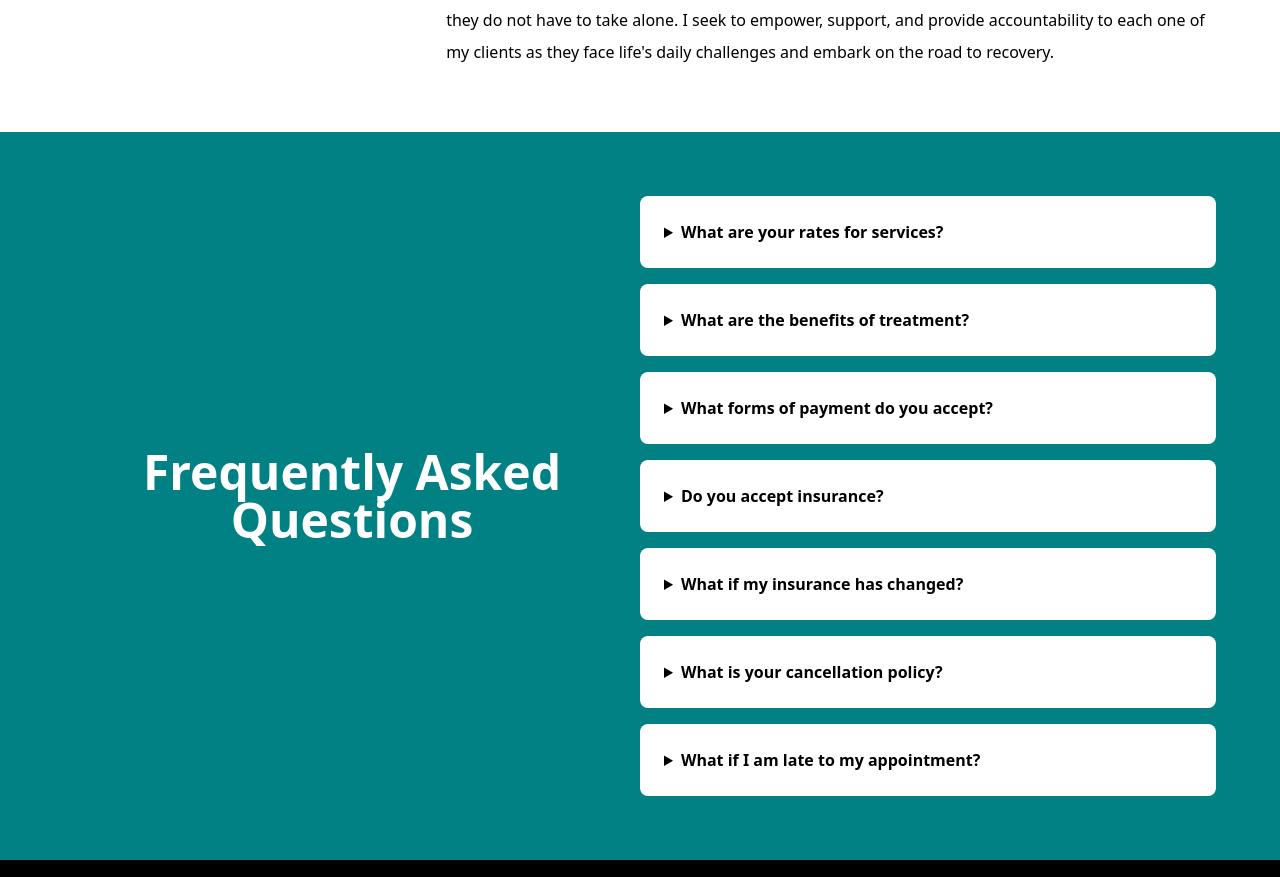
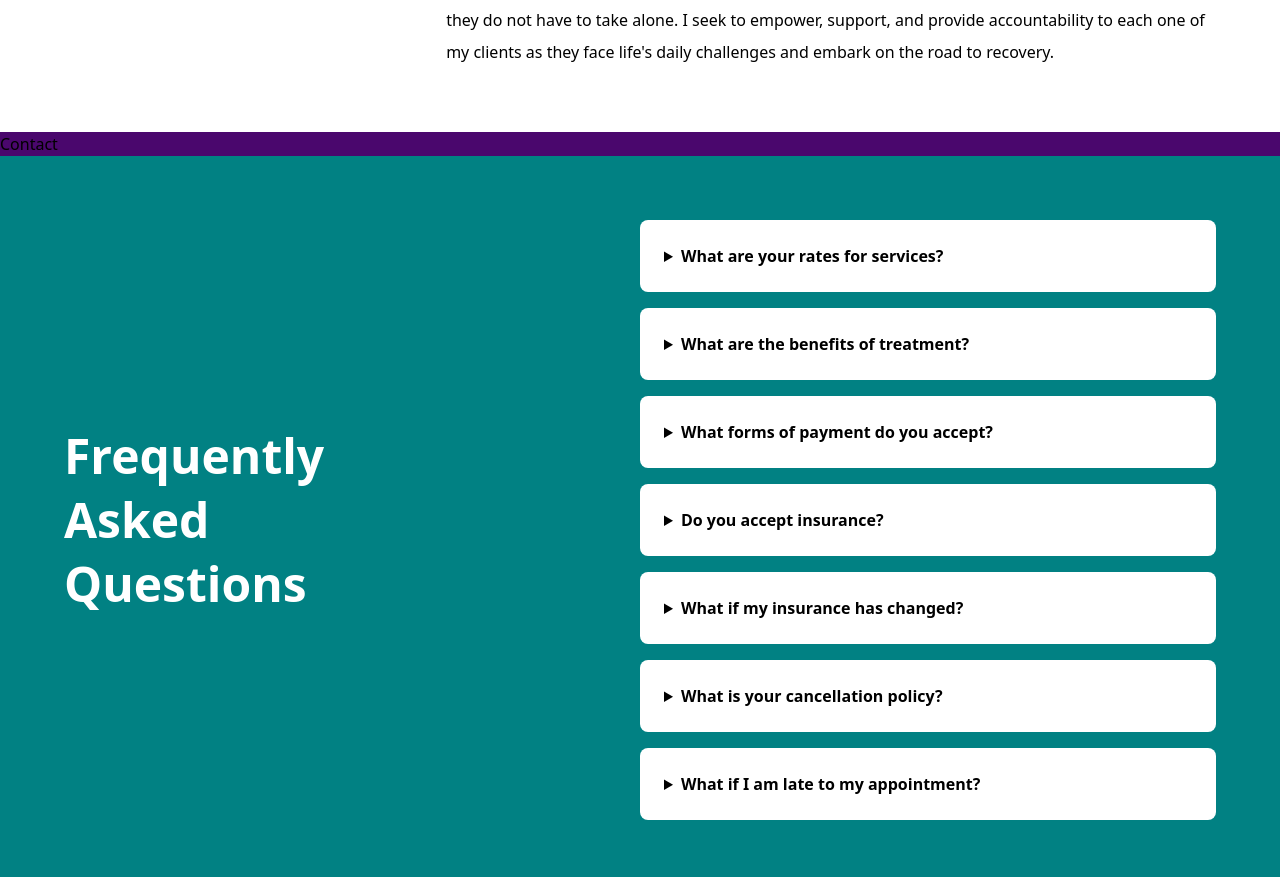
Before and after one commit to artsycoder533/omni, a Next.js app: page / in a window 1280 px wide. Shown: the part 3482-4359 px from the top of the page. Built offline with nearby package versions, Linux system fonts and the light colour scheme.

Commit message:
chore: fix faq header text

```diff
--- /dev/null
+++ b/components/Contact.jsx
@@ -0,0 +1,9 @@
+import React from 'react'
+
+function Contact() {
+  return (
+    <div>Contact</div>
+  )
+}
+
+export default Contact
--- a/components/Faqs.jsx
+++ b/components/Faqs.jsx
@@ -46,8 +46,8 @@ function Faq() {
   return (
     <div className=" py-16 bg-[#018183]">
       <div className="w-[90vw] max-w-[1400px] mx-auto flex justify-between items-center flex-col md:flex-row">
-        <h3 className="text-center text-5xl w-full text-white font-semibold py-12">
-          Frequently Asked Questions
+        <h3 className="text-center md:text-left text-5xl w-full text-white font-semibold py-12 flex flex-col gap-4">
+          <span>Frequently</span> <span>Asked</span> <span>Questions</span>
         </h3>
         <div className="flex flex-col w-full gap-4 ">
           {faqs.map((faq, index) => {
--- a/components/Navbar.jsx
+++ b/components/Navbar.jsx
@@ -26,7 +26,7 @@ function Navbar() {
           height={75}
           priority
         />
-        <h1 className="text-xl font-semibold text-[#601A7F] hidden md:block">
+        <h1 className="text-xl font-semibold text-[#601A7F] hidden lg:block">
           Omni Addiction & Mental Health Services
         </h1>
       </div>
--- a/pages/index.js
+++ b/pages/index.js
@@ -4,6 +4,7 @@ import About from "../components/About";
 import Intro from "../components/Intro";
 import Services from "../components/Services";
 import Faq from "../components/Faqs";
+import Contact from "../components/Contact";
 
 export default function Home() {
   return (
@@ -51,6 +52,7 @@ export default function Home() {
         <Intro />
         <Services />
         <About />
+        <Contact />
         <Faq />
       </main>
     </>
```
